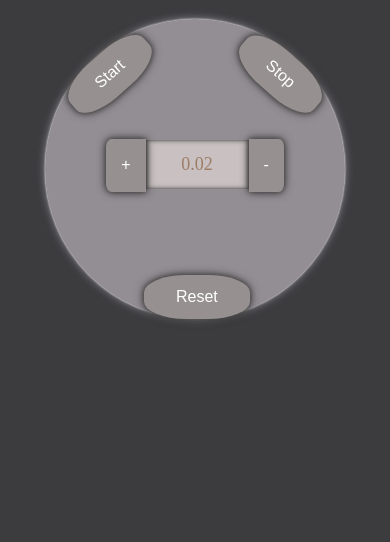
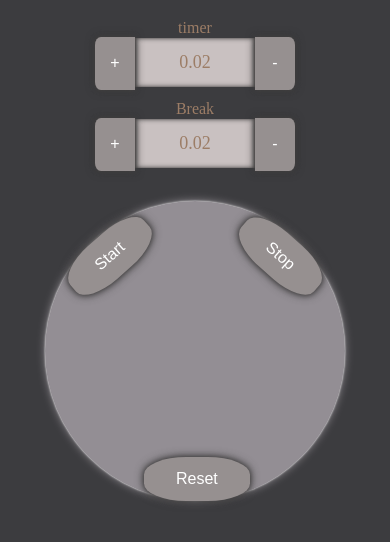
Before and after one commit to GlynL/PomodoroClock, a plain HTML site: page index.html in a window 390 px wide. Shown: the part 62-604 px from the top of the page. Drawn offline with Linux system fonts and the light colour scheme; a web font is replaced by a local one.

Commit message:
added break timer moved timers above

```diff
--- a/index.html
+++ b/index.html
@@ -10,18 +10,31 @@
 </head>
 <body>
     <h1>Pomodoro Clock</h1>
+    <div><!-- spacer as h1 is and below div are inline-block --></div>
+
+    <div class='timer' id='timerNbtns'>
+        <p class='timerType'>timer</p>
+        <button class='btnStd' id='btnIncr'>+</button><!-- comments added to remove whitespace from inbetween inline elements
+        --><span class='time' id='timer'>0.02</span><!--
+        --><button class='btnStd' id='btnDecr'>-</button>
+    </div>
+
+    <div class='timer' id='break'>
+        <p class='timerType'>Break</p>
+        <button class='btnStd' id='btnIncr'>+</button><!-- comments added to remove whitespace from inbetween inline elements
+        --><span class='time' id='breakTime'>0.02</span><!--
+        --><button class='btnStd' id='btnDecr'>-</button>
+    </div>
+
+
+
+
     <div class='centered' id='container'>
         <div id='clock'>
             <div id='fill'>
                 <div id='topBtns'>
                     <button class='btnStd' id='btnStart'>Start</button>
                     <button class='btnStd' id='btnStop'>Stop</button>
-                </div>
-
-                <div id='timerNbtns'>
-                    <button class='btnStd' id='btnIncr'>+</button><!-- comments added to remove whitespace from inbetween inline elements
-                    --><span id='timer'>0.02</span><!--
-                    --><button class='btnStd' id='btnDecr'>-</button>
                 </div>
                 <button class='btnStd' id='btnReset'>Reset</button>
             </div>
--- a/style.css
+++ b/style.css
@@ -8,6 +8,7 @@ body {
     background-color: rgb(60, 60, 63);
     margin: 0;
 }
+
 
 h1 {
     display: inline-block;
@@ -20,8 +21,59 @@ h1 {
     margin: 0 auto;
 }
 
+.timer {
+    position: relative;
+    display: inline-block;
+    width: 200px;
+    color: rgb(156, 125, 102);
+}
+
+    #timerNbtns {
+        position: relative;
+        right: 5%;
+    }
+
+    #break {
+        position: relative;
+        left: 5%;
+    }
+
+
+
+    #btnIncr, #btnDecr {
+        padding: 17.5px 15px 17.5px 15px;
+        width: 20%;
+        position: relative;
+        display: inline-block;
+    }
+
+    #btnIncr {
+        border-radius: 15% 0 0 15%;
+    }
+
+    #btnDecr {
+        border-radius: 0 15% 15% 0;
+    }
+
+    .time {
+        background-color: rgb(201, 193, 193);
+        padding: 14px;
+        width: 46%;
+        display: inline-block;
+        font-size: 18px;
+        color: #9c7d66;
+        box-shadow: inset 0 0 1px rgb(70, 68, 68), inset 0 0 5px #333;
+    }
+
+    .timerType {
+        padding: 0;
+        margin: 0;
+    }
+
+
 #container {
     position: relative;
+    margin-top: 30px;
     width: 300px;
     height: 300px;
 }
@@ -44,20 +96,7 @@ h1 {
 }
 
 
-#timer {
-    background-color: rgb(201, 193, 193);
-    width: 25%;
-    padding: 14px;
-    display: inline-block;
-    font-size: 18px;
-    color: #9c7d66;
-    box-shadow: inset 0 0 1px rgb(70, 68, 68), inset 0 0 5px #333;
-}
 
-#timerNbtns {
-    position: relative;
-    top: 40%;
-}
 
 #btnStart {
     -ms-transform: rotate(-31deg); /* IE 9 */
@@ -97,20 +136,6 @@ h1 {
     left: 33%;
 }
 
-#btnIncr, #btnDecr {
-    padding: 17.5px 15px 17.5px 15px;
-}
-
-#btnIncr {
-    border-radius: 15% 0 0 15%;
-    position: relative;
-}
-
-#btnDecr {
-    border-radius: 0 15% 15% 0;
-    position: relative;
-}
-
 .btnStd:hover {
     color: rgb(156, 125, 102);
     background-color: rgb(201, 193, 193);
@@ -127,4 +152,33 @@ h1 {
         height: 180px;
         width: 180px;
     }
+
+
+
+
+    #btnStart, #btnStop, #btnReset {
+        padding: 5px 15px;
+        top: 10%;
+    }
+
+    #btnReset {
+        top: 84%;
+        left: 30%;
+    }
   }
+
+  @media (max-width: 480px) {
+    #timerNbtns {
+        display: block;
+        margin: 0 auto;
+        position: relative;
+        right: 0%;
+    }
+
+    #break {
+        margin: 10px auto;
+        display: block;
+        position: relative;
+        left: 0%;
+    }
+  }
```
